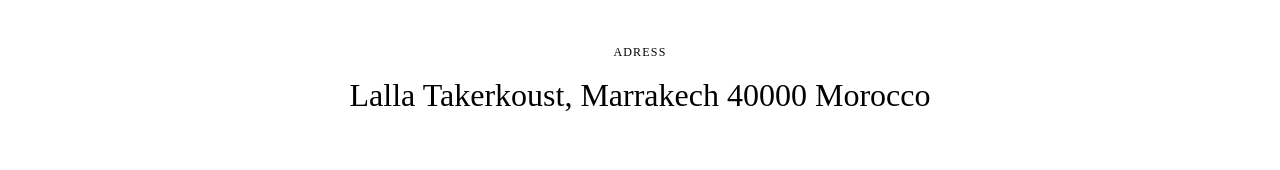
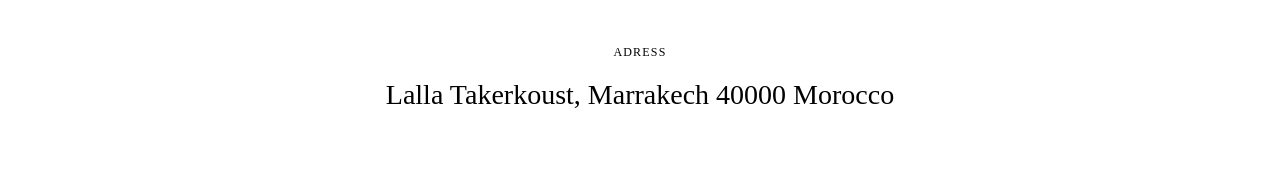
Before and after one commit to Youssef97dev/casalalla-v10, a Next.js app: page / in a window 1280 px wide. Shown: the part 2670-2840 px from the top of the page. Built offline with nearby package versions, Linux system fonts and the light colour scheme; a web font is replaced by a local one.

Commit message:
add booking link 2

```diff
--- a/src/components/Contact.jsx
+++ b/src/components/Contact.jsx
@@ -6,7 +6,7 @@ const Contact = () => {
     <div className="mt-2 py-16 w-full min-h-[75vh] flex flex-col  justify-center gap-16 items-center font-corporate px-5">
       <div className="w-full flex flex-col justify-start items-center gap-2 text-center">
         <span className="tracking-widest text-[12px] leading-[19.5px]">{`ADRESS`}</span>
-        <span className="text-[32px] leading-[50px]">{`Lalla Takerkoust, Marrakech 40000 Morocco`}</span>
+        <span className="text-[28px] leading-[50px]">{`Lalla Takerkoust, Marrakech 40000 Morocco`}</span>
       </div>
       <div className="w-full flex flex-col justify-start items-center gap-2 text-center">
         <span className="tracking-widest text-[12px] leading-[19.5px]">{`PHONE`}</span>
```
